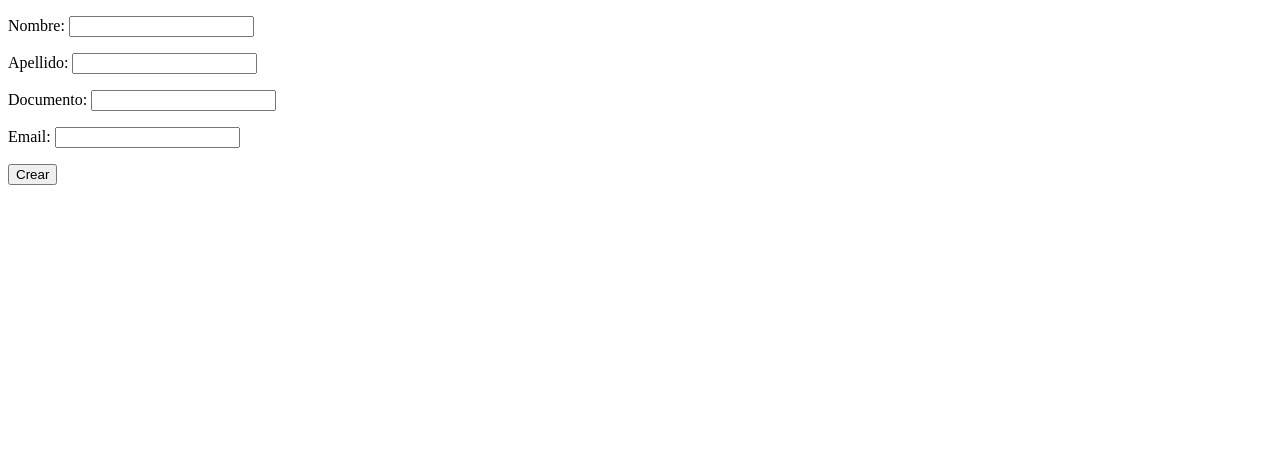
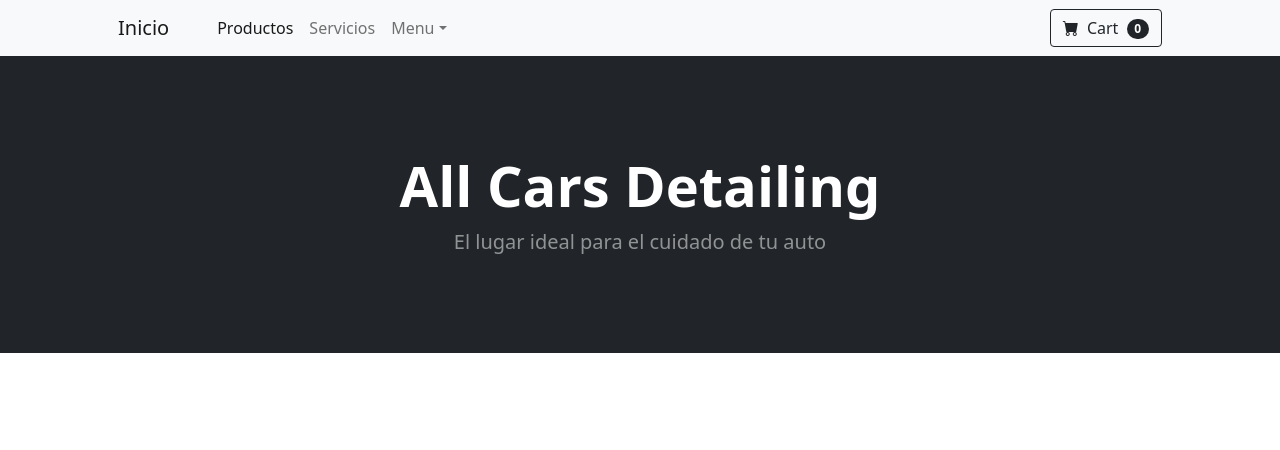
Before and after one commit to nicolasdegiorgio/ProyectoFinal-ACD, a Django app: page /clientes/crear/ in a window 1280 px wide. Shown: the top 450 px of the page. Before the commit the page ends 185 px from the top, so only its background shows below. Run offline with Django 4.2, Linux system fonts and the light colour scheme; some libraries are stand-ins or nearby versions.

Commit message:
Mejoras en templates y vinculos

```diff
--- a/src/clientes/templates/clientes/formulario_usuario.html
+++ b/src/clientes/templates/clientes/formulario_usuario.html
@@ -1,20 +1,12 @@
+{% extends 'productos/base.html' %}
 
-<!DOCTYPE html>
-<html lang="en">
-<head>
-    <meta charset="UTF-8">
-    <meta http-equiv="X-UA-Compatible" content="IE=edge">
-    <meta name="viewport" content="width=device-width, initial-scale=1.0">
-    <title>Formulario de prueba</title>
-</head>
-<body>
+{% block productos %}
 
-    <form method="post">{% csrf_token %}
+<form method="post">{% csrf_token %}
 
-        {{ formulario.as_p }}
+    {{ formulario.as_p }}
 
-        <input type="submit" value="Crear">
-    </form>
+    <input type="submit" value="Crear">
+</form>
 
-</body>
-</html>
+{% endblock %}
--- a/src/clientes/urls.py
+++ b/src/clientes/urls.py
@@ -1,6 +1,7 @@
 from django.urls import path
 from clientes.views import *
 urlpatterns = [
-    path("crear/", crear_usuario),
+    path("crear/", crear_usuario, name='crearusuario'),
+    path("clientes/", ver_clientes, name='clientes')
 
 ]
--- a/src/clientes/views.py
+++ b/src/clientes/views.py
@@ -36,3 +36,9 @@ def crear_usuario(request):
         #Por ahora no es necesario
         else:
             return HttpResponse (f'usuario no valido')
+
+
+def ver_clientes(request):
+
+    listado_clientes = Usuarios.objects.all()
+    return render(request, 'clientes/clientes.html', {'clientes': listado_clientes})
--- a/src/productos/templates/productos/base.html
+++ b/src/productos/templates/productos/base.html
@@ -18,21 +18,22 @@
     </head>
     <body>
         <!-- Navigation-->
+        {%block botones_superiores%}
         <nav class="navbar navbar-expand-lg navbar-light bg-light">
             <div class="container px-4 px-lg-5">
-                <a class="navbar-brand" href="#!">Start Bootstrap</a>
+                <a class="navbar-brand" href="{% url 'inicio' %}">Inicio</a>
                 <button class="navbar-toggler" type="button" data-bs-toggle="collapse" data-bs-target="#navbarSupportedContent" aria-controls="navbarSupportedContent" aria-expanded="false" aria-label="Toggle navigation"><span class="navbar-toggler-icon"></span></button>
                 <div class="collapse navbar-collapse" id="navbarSupportedContent">
                     <ul class="navbar-nav me-auto mb-2 mb-lg-0 ms-lg-4">
-                        <li class="nav-item"><a class="nav-link active" aria-current="page" href="#!">Home</a></li>
-                        <li class="nav-item"><a class="nav-link" href="#!">About</a></li>
+                        <li class="nav-item"><a class="nav-link active" aria-current="page" href="#!">Productos</a></li>
+                        <li class="nav-item"><a class="nav-link" href="#!">Servicios</a></li>
                         <li class="nav-item dropdown">
-                            <a class="nav-link dropdown-toggle" id="navbarDropdown" href="#" role="button" data-bs-toggle="dropdown" aria-expanded="false">Shop</a>
+                            <a class="nav-link dropdown-toggle" id="navbarDropdown" href="#" role="button" data-bs-toggle="dropdown" aria-expanded="false">Menu</a>
                             <ul class="dropdown-menu" aria-labelledby="navbarDropdown">
-                                <li><a class="dropdown-item" href="#!">All Products</a></li>
+                                <li><a class="dropdown-item" href="{% url 'cargaproducto' %}">Cargar productos</a></li>
                                 <li><hr class="dropdown-divider" /></li>
-                                <li><a class="dropdown-item" href="#!">Popular Items</a></li>
-                                <li><a class="dropdown-item" href="#!">New Arrivals</a></li>
+                                <li><a class="dropdown-item" href="#!">Servicios</a></li>
+                                <li><a class="dropdown-item" href="{% url 'clientes'%}">Clientes</a></li>
                             </ul>
                         </li>
                     </ul>
@@ -46,12 +47,13 @@
                 </div>
             </div>
         </nav>
+        {%endblock%}
         <!-- Header-->
         <header class="bg-dark py-5">
             <div class="container px-4 px-lg-5 my-5">
                 <div class="text-center text-white">
-                    <h1 class="display-4 fw-bolder">Shop in style</h1>
-                    <p class="lead fw-normal text-white-50 mb-0">With this shop hompeage template</p>
+                    <h1 class="display-4 fw-bolder">All Cars Detailing</h1>
+                    <p class="lead fw-normal text-white-50 mb-0">El lugar ideal para el cuidado de tu auto</p>
                 </div>
             </div>
         </header>
@@ -60,12 +62,12 @@
             <div class="container px-4 px-lg-5 mt-5">
                 <div class="row gx-4 gx-lg-5 row-cols-2 row-cols-md-3 row-cols-xl-4 justify-content-center">
                     <div class="col mb-5">
+                        {%block productos%}
                         <div class="card h-100">
                             <!-- Product image-->
                             <img class="card-img-top" src="https://dummyimage.com/450x300/dee2e6/6c757d.jpg" alt="..." />
                             <!-- Product details-->
 
-                            {%block productos%}
 
                             <div class="card-body p-4">
                                 <div class="text-center">
@@ -252,11 +254,11 @@
                                     $40.00
                                 </div>
                             </div>
-                            {%endblock productos%}
                             <!-- Product actions-->
                             <div class="card-footer p-4 pt-0 border-top-0 bg-transparent">
                                 <div class="text-center"><a class="btn btn-outline-dark mt-auto" href="#">Add to cart</a></div>
                             </div>
+                            {%endblock productos%}
                         </div>
                     </div>
                 </div>
--- a/src/productos/templates/productos/index.html
+++ b/src/productos/templates/productos/index.html
@@ -3,17 +3,13 @@
 {% block productos %}
 
 {% for producto in productos  %}
-<div class="col mb-5">
-    <div class="card h-100">
         <!-- Product image-->
-        <img class="card-img-top" src="https://dummyimage.com/450x300/dee2e6/6c757d.jpg" alt="..." />
+        <img class="card-img-top" src="https://yt3.ggpht.com/ytc/AMLnZu9fSLS8PMsxM9BAFJXk6DzSJNefQsPyxAVJn_cxFA=s900-c-k-c0x00ffffff-no-rj" alt="..." />
         <!-- Product details-->
         <div class="card-body p-4">
             <div class="text-center">
                 <!-- Product name-->
                 <h5 class="fw-bolder">{{producto.nombre}}</h5>
-                <!-- Product reviews-->
-
                 <!-- Product price-->
                 $ {{producto.precio}}
             </div>
--- a/src/productos/urls.py
+++ b/src/productos/urls.py
@@ -1,7 +1,7 @@
 from django.urls import path
 from productos.views import *
 urlpatterns = [
-    path("", index),
+    path("", index, name= 'inicio'),
     path("cargarproducto/", cargar_producto, name= 'cargaproducto')
 
 ]
```
Also changed, not shown: src/clientes/templates/clientes/clientes.html (added, +21 -0 lines).
